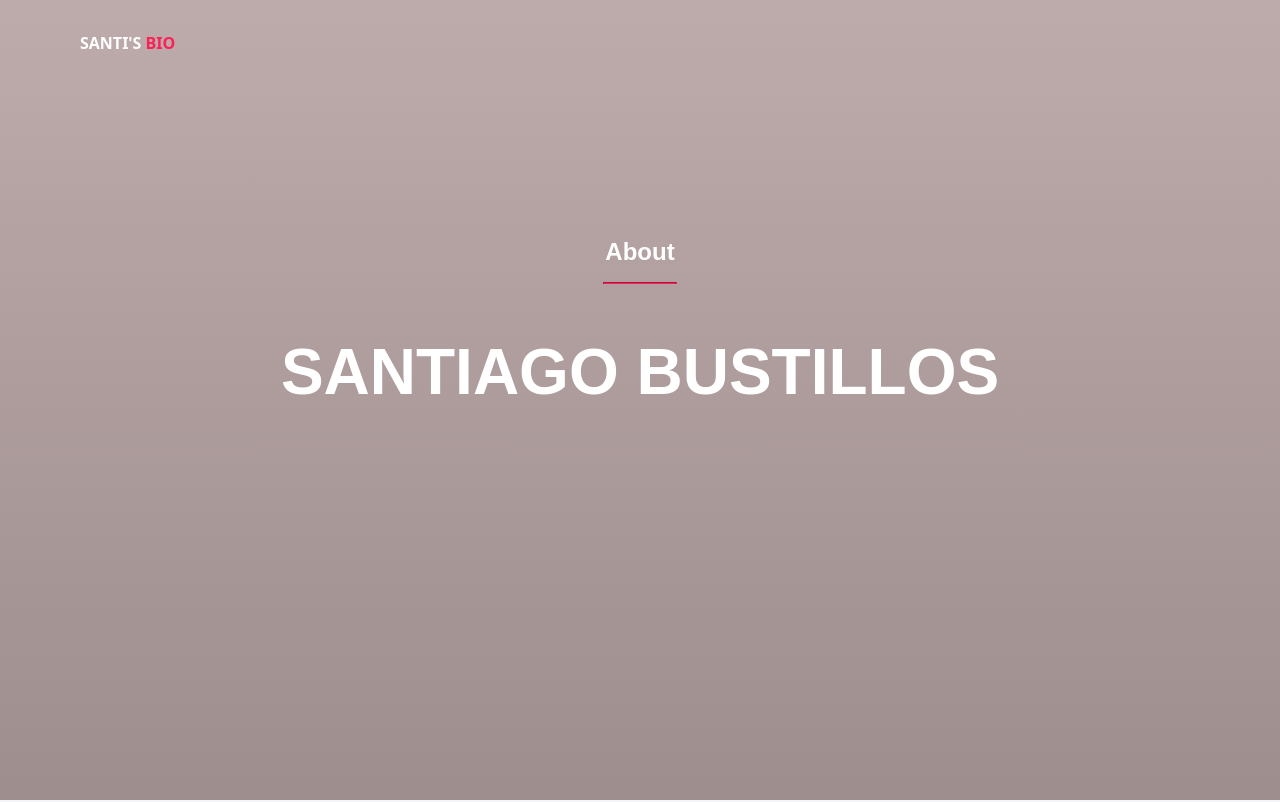
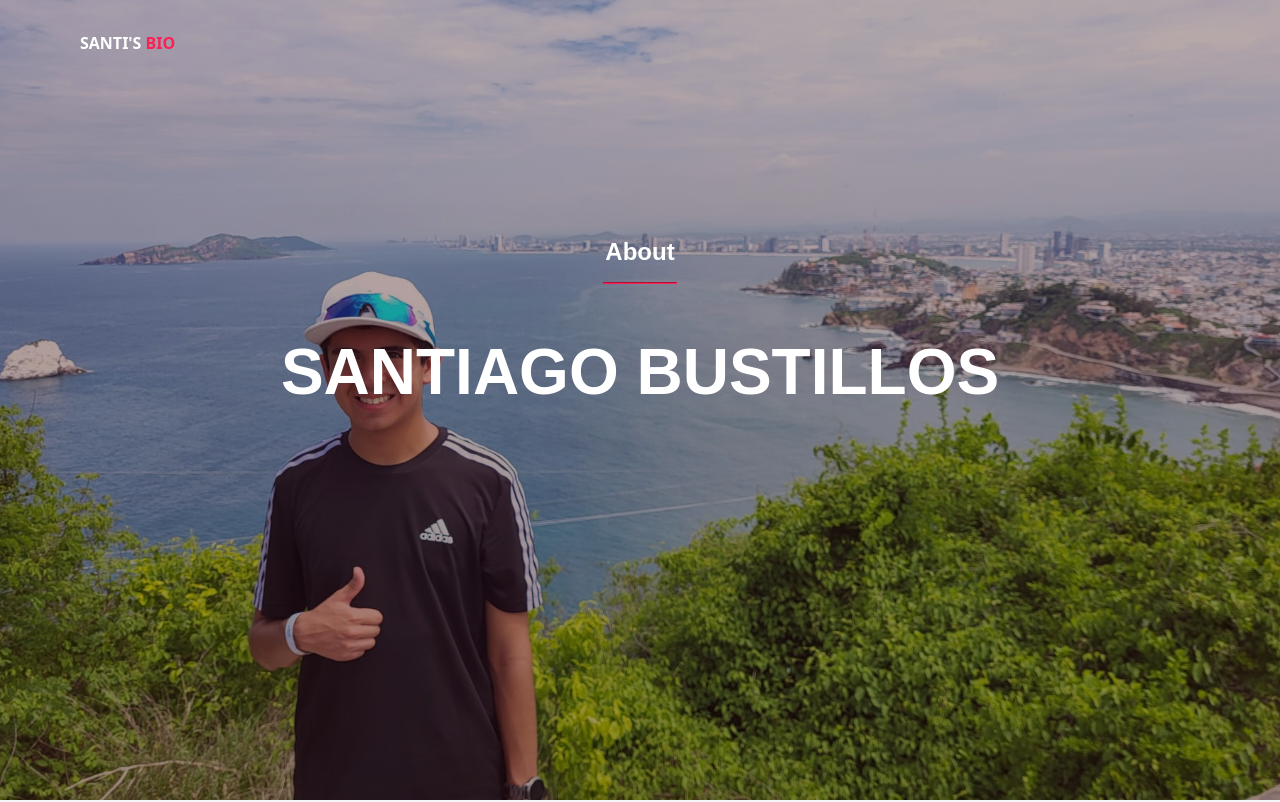
Before and after one commit to santibustillos07/SantisBio, a plain HTML site: page index.html in a window 1280 px wide. Shown: the top 802 px of the page. Drawn offline with Linux system fonts and the light colour scheme; files whose address does not match are found by name.

Commit message:
Update style.css

```diff
--- a/style.css
+++ b/style.css
@@ -34,7 +34,7 @@ body{
 /*begins first section*/
 
 #first-session{
-    background: linear-gradient(rgba(68, 13, 13, 0.35),rgba(38, 2, 2, 0.446)), url(./assets/Main_Pic.jpg) no-repeat center/cover;
+    background: linear-gradient(rgba(68, 13, 13, 0.35),rgba(38, 2, 2, 0.446)), url(Main_Pic.jpg) no-repeat center/cover;
     background-attachment: fixed;
     height: 100vh;
     color: white;
@@ -345,4 +345,5 @@ footer{
         justify-items: center;
         align-items: center;
     }
+
 }
```
